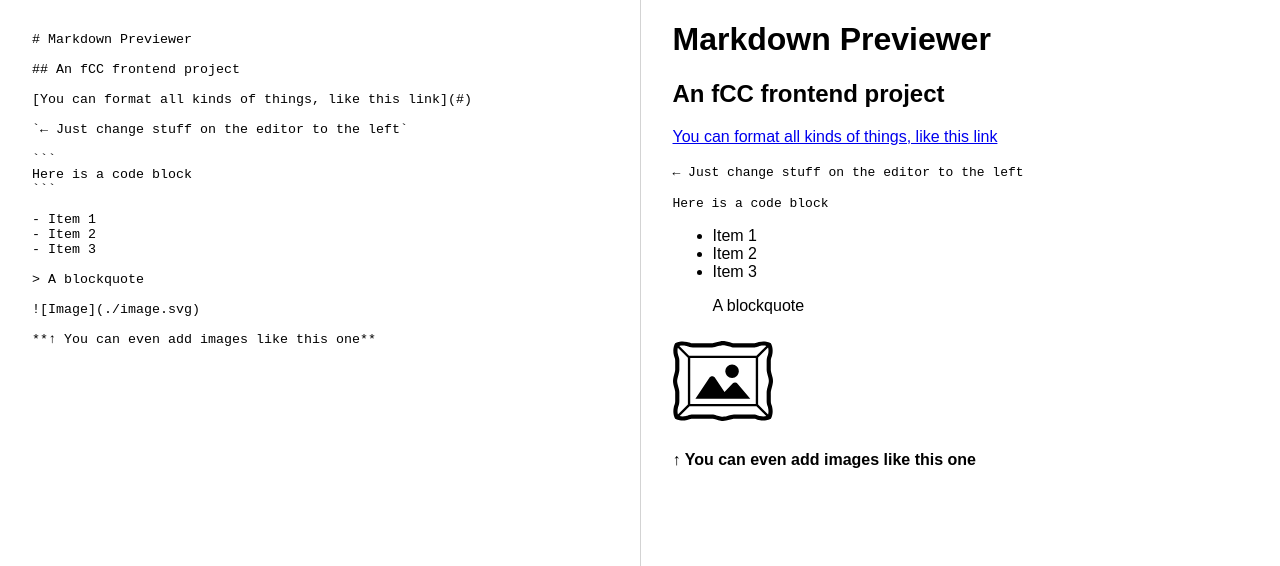
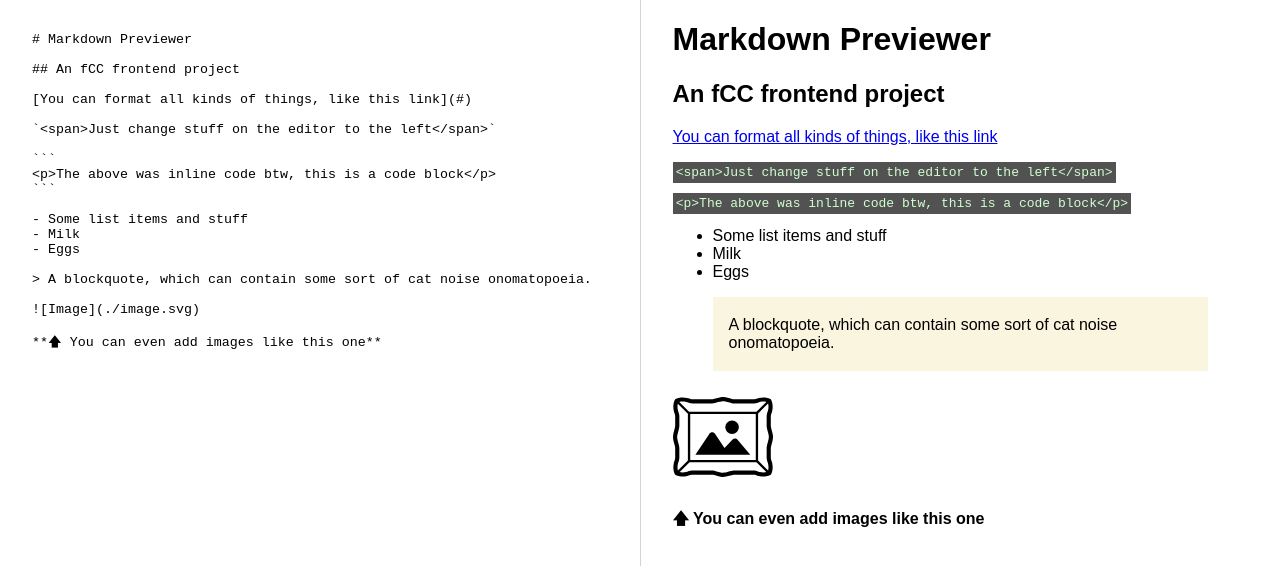
Before and after one commit to PDGPer/markdown-previewer, a React (Vite) app: page / in a window 1280 px wide. Shown: the top 566 px of the page. Built offline with nearby package versions, Linux system fonts and the light colour scheme.

Commit message:
Added custom css for blockquote and code

```diff
--- a/index.css
+++ b/index.css
@@ -1,6 +1,17 @@
 body {
   margin: 0;
   padding: 0;
+}
+
+code {
+  color: rgb(209, 255, 209);
+  background-color: rgb(82, 82, 82);
+  padding: 0.2rem;
+}
+
+blockquote {
+  background-color: rgb(250, 245, 223);
+  padding: 0.2rem 1rem;
 }
 
 #container {
--- a/src/defaultText.tsx
+++ b/src/defaultText.tsx
@@ -4,19 +4,19 @@
 
 [You can format all kinds of things, like this link](#)
 
-\`← Just change stuff on the editor to the left\`
+\`<span>Just change stuff on the editor to the left</span>\`
 
 \`\`\`
-Here is a code block
+<p>The above was inline code btw, this is a code block</p>
 \`\`\`
 
-- Item 1
-- Item 2
-- Item 3
+- Some list items and stuff
+- Milk
+- Eggs
 
-> A blockquote
+> A blockquote, which can contain some sort of cat noise onomatopoeia.
 
 ![Image](./image.svg)
 
-**↑ You can even add images like this one**
+**🡅 You can even add images like this one**
 `;
```
